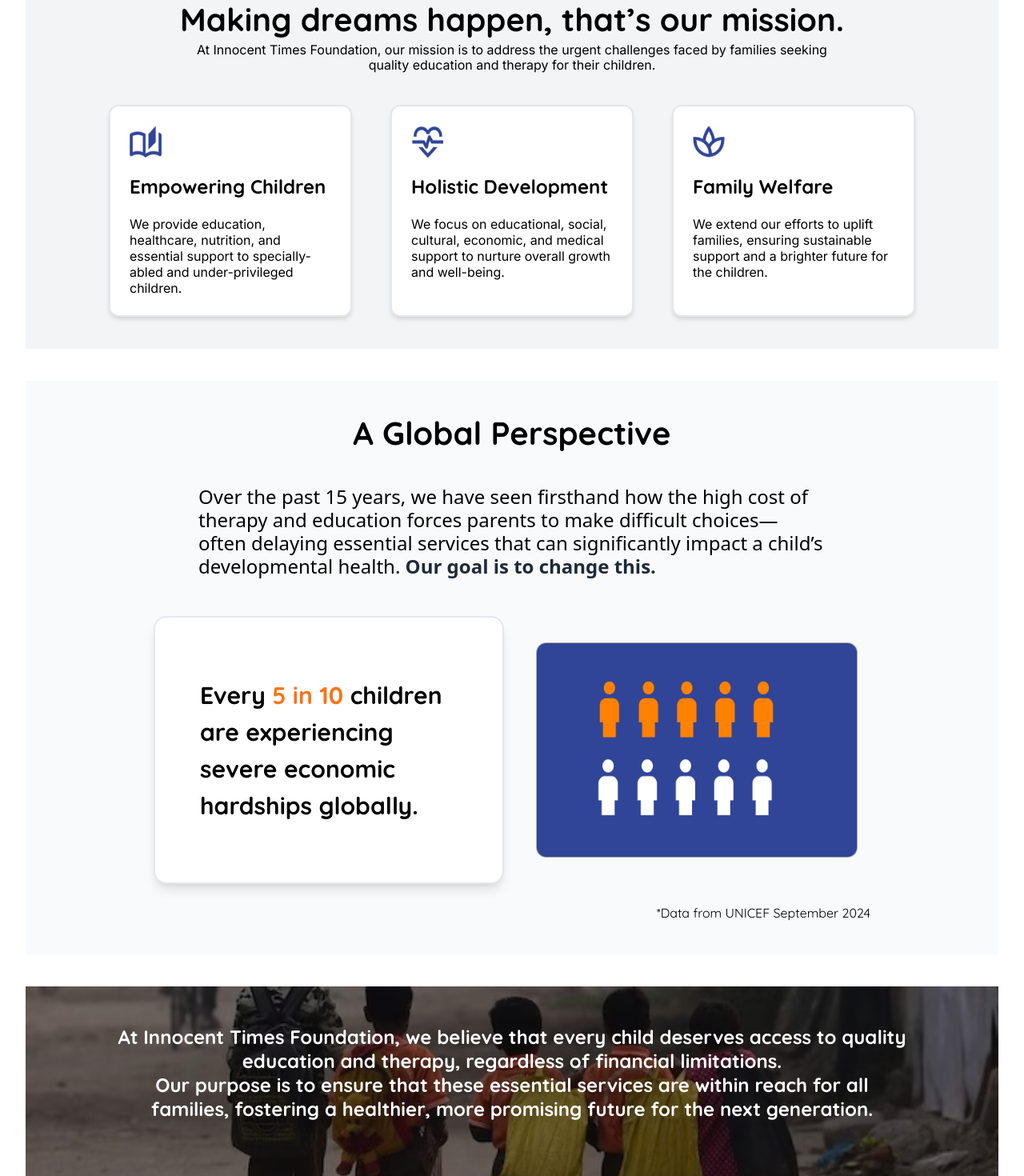
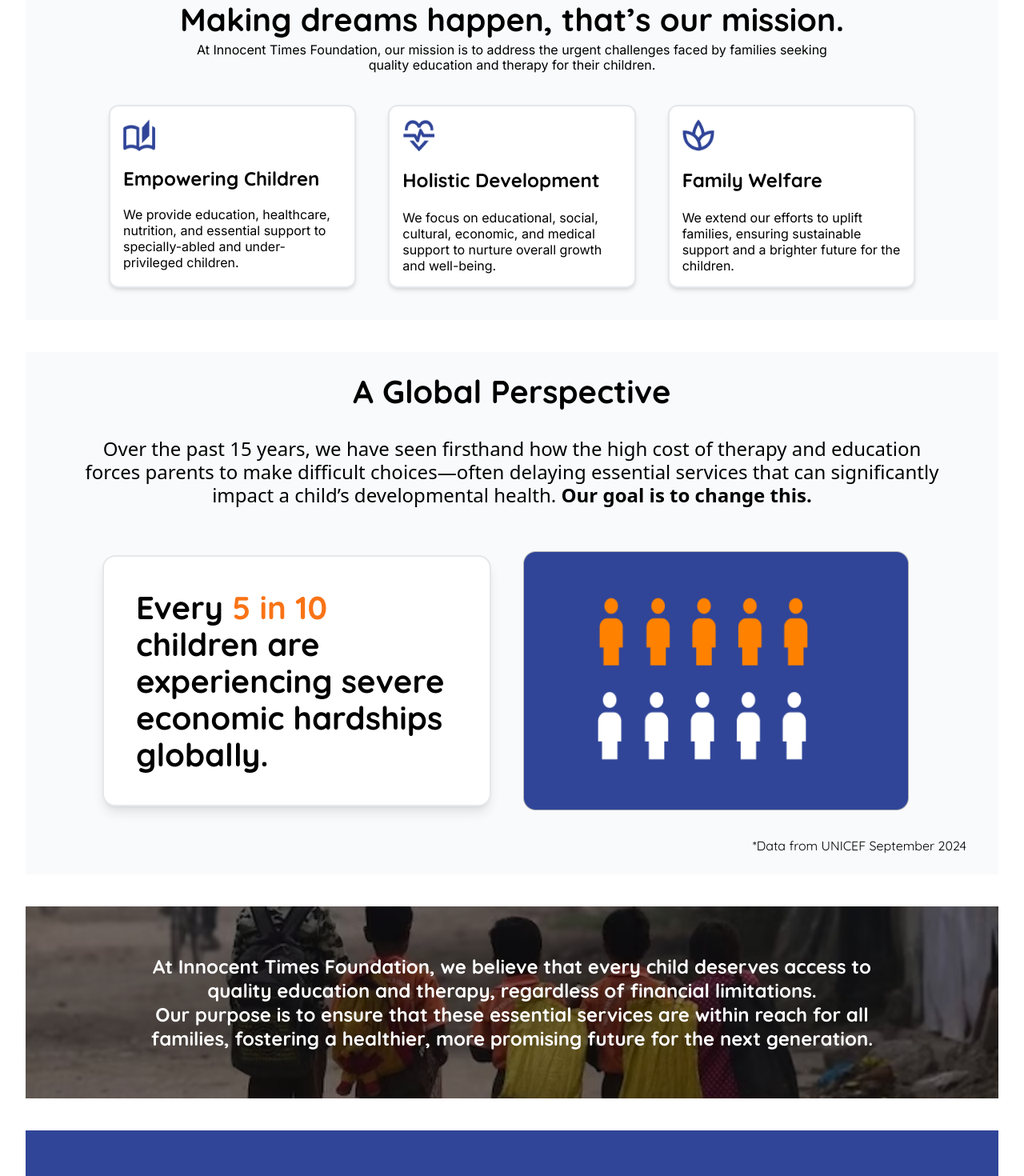
Before and after one commit to HarshadaGirase/ITFFC, a React (Vite) app: page / in a window 1280 px wide. Shown: the part 840-2310 px from the top of the page at 80% size. Built offline with nearby package versions, Linux system fonts and the light colour scheme.

Commit message:
fixed home page styling

```diff
--- a/src/components/Home/ImageSection.jsx
+++ b/src/components/Home/ImageSection.jsx
@@ -2,10 +2,10 @@ import img1 from "../../assets/img1.png";
 
 const MissionSection = () => {
   return (
-    <div className="relative w-full bg-cover bg-center h-[357px] sm:h-[357px] md:h-[303px]  lg:h-[240px]" style={{ backgroundImage: `url(${img1})` }}>
+    <div className="relative  w-full bg-cover bg-center h-[357px] sm:h-[357px] md:h-[303px]  lg:h-[240px] text-center" style={{ backgroundImage: `url(${img1})` }}>
       <div className="absolute inset-0 bg-black bg-opacity-50"></div>
-      <div className="relative flex items-center justify-center  px-4 mt-8 sm:mt-8 text-center">
-        <div className="text-white  p-4 max-w-5xl ">
+      <div className="relative flex items-center justify-center  px-4 mt-8 sm:mt-8 xl:mt-10 text-center">
+        <div className="text-white  p-5 max-w-5xl ">
           <p className=" text-[16px] sm:text-[16px] md:text-[24px] lg:text-[24px] font-quicksand leading-[20px] sm:leading-[20px] md:leading-[30px] lg:leading-[30px] font-semibold">
             At Innocent Times Foundation, we believe that every child deserves access to
             quality education and therapy, regardless of financial limitations.
--- a/src/components/Home/JoinUs.jsx
+++ b/src/components/Home/JoinUs.jsx
@@ -3,7 +3,7 @@ import { Link } from "react-router-dom";
 const JoinUs = () => {
   return (
     <section className="bg-[#FF8100] py-12 px-8 text-center">
-      <h2 className="text-[14px] leading-[30px] sm:text-[14px] sm:leading-[30px] md:text-[40px] md:leading-[50px] lg:text-[40px] lg:leading-[50px] font-bold text-white mb-4 font-quicksand">Join the Movement</h2>
+      <h2 className="text-[24px] leading-[30px] sm:text-[14px] sm:leading-[30px] md:text-[40px] md:leading-[50px] lg:text-[40px] lg:leading-[50px] font-bold text-white mb-4 font-quicksand">Join the Movement</h2>
       <p className="text-white font-inter mb-6 max-w-3xl mx-auto text-[16px] leading-[20px] sm:text-[16px] sm:leading-[20px] md:text-[20px] md:leading-[24px] lg:text-[20px] lg:leading-[24px]">
         Join us in making a difference! We offer various volunteer opportunities, from tutoring and mentoring to assisting with administrative tasks.
       </p>
--- a/src/components/Home/Mission.jsx
+++ b/src/components/Home/Mission.jsx
@@ -4,29 +4,29 @@ import spaicon from "../../assets/spaicon.png";
 import cardiologyicon from "../../assets/cardiologyicon.png";
 const Mission = () => {
   return (
-    <section className="bg-gray-100 py-10 px-6">
+    <section className="bg-gray-50 py-10 px-6">
       <div className="max-w-7xl mx-auto  sm:px-10 lg:px-20 leading-[25px] sm:leading-[25px]  ">
-        <h1 className="text-[20px] text-center sm:text-[20px] md:text-[27px] lg:text-[40px] font-bold mb-4 font-quicksand ">Making dreams happen, that’s our mission.</h1>
+        <h1 className="px-2 text-[20px] text-center sm:text-[20px] md:text-[27px] lg:text-[40px] font-bold mb-4 font-quicksand ">Making dreams happen, that’s our mission.</h1>
         <p className="text-black align-center text-center px-[28px] sm:px-[28px] lg:px-[100px] align-center mb-10 font-inter text-[9px] sm:text-[9px] md:text-[16px] lg:text-[16px] leading-[10px] sm:leading-[10px] lg:leading-[19px]">
           At Innocent Times Foundation, our mission is to address the urgent challenges faced by families
           seeking quality education and therapy for their children.
         </p>
 
-        <div className="grid grid-cols-1 md:grid-cols-3 gap-12">
+        <div className="grid grid-cols-1 md:grid-cols-3 gap-10 px-6 md:px-0 lg:px-0">
           {/* Card 1 */}
-          <div className="bg-white rounded-xl shadow-md p-6 border-2  max-w-xs hover:bg-gray-200 transition-colors duration-300">
+          <div className="bg-white rounded-xl shadow-md p-4 border-2  max-w-xs hover:bg-gray-200 transition-colors duration-300">
             <div className=" mb-6">
             <img src={bookicon} alt="" className='h-[28px] w-[28px] sm:h-[28px] md:h-[28px] lg:h-[40px] sm:w-[28px] md:w-[40px] lg:w-[40px]' />
             </div>
 
-            <h2 className="text-[17px] sm:text-[17px] sm:text-[24px] md:text-[24px] lg:text-[24px] font-semibold mb-2 font-quicksand mb-6">Empowering Children</h2>
-            <p className="text-black  font-inter text-[12px] sm:text-[12pxpx] md:text-[16px] lg:text-[16px] leading-[14px]  sm:leading-[14px] md:leading-[20px] lg:leading-[20px]">
+            <h2 className="text-[17px] leading-[21px] md:leading-[30px] lg:leading-[21px] sm:text-[17px] sm:text-[24px] md:text-[24px] lg:text-[24px] font-semibold mb-2 font-quicksand mb-6">Empowering Children</h2>
+            <p className="text-black  font-inter text-[12px] sm:text-[12pxpx] md:text-[16px] lg:text-[16px] leading-[13px]  sm:leading-[13px] md:leading-[20px] lg:leading-[20px]">
               We provide education, healthcare, nutrition, and essential support to specially-abled and
               under-privileged children.
             </p>
           </div>
           {/* Card 2 */}
-          <div className="bg-white rounded-xl shadow-md p-6 border-2 max-w-xs hover:bg-gray-200 transition-colors duration-300">
+          <div className="bg-white rounded-xl shadow-md p-4 border-2 max-w-xs hover:bg-gray-200 transition-colors duration-300">
             <div className=" mb-6 ">
               <img src={cardiologyicon} alt="" className='h-[28px] w-[28px] sm:h-[28px] md:h-[28px] lg:h-[40px] sm:w-[28px] md:w-[40px] lg:w-[40px]'/>
             </div>
@@ -38,7 +38,7 @@ const Mission = () => {
             </p>
           </div>
           {/* Card 3 */}
-          <div className="bg-white rounded-xl shadow-md p-6 border-2  max-w-xs hover:bg-gray-200 transition-colors duration-300 ">
+          <div className="bg-white rounded-xl shadow-md p-4  border-2  max-w-xs hover:bg-gray-200 transition-colors duration-300 ">
             <div className=" mb-6">
             <img src={spaicon} alt="" className='h-[28px] w-[28px] sm:h-[28px] md:h-[28px] lg:h-[40px] sm:w-[28px] md:w-[40px] lg:w-[40px]' />
             </div>
--- a/src/components/Home/PerspectiveSection.jsx
+++ b/src/components/Home/PerspectiveSection.jsx
@@ -2,38 +2,38 @@ import boyImg from "../../assets/boyImg.png"; // Update the path to the correct
 
 const PerspectiveSection = () => {
   return (
-    <div className="flex flex-col bg-gray-50 p-6 sm:p-10 lg:px-40  gap-6">
+    <div className="flex flex-col bg-gray-50 p-6 px-10  xl:px-10 2xl:px-40  gap-4">
       <div>
         <h2 className="text-center text-[21px] sm:text-[24px] md:text-[32px] lg:text-[40px] font-bold mb-4 font-quicksand leading-[26px] sm:leading-[30px] md:leading-[40px] lg:leading-[50px]">
           A Global Perspective
         </h2>
       </div>
       <div>
-        <p className="px-14 0text-center text-black text-[12px] sm:text-[14px] md:text-[18px] lg:text-[24px] mb-6 leading-[16px] sm:leading-[20px] md:leading-[26px] lg:leading-[29px]">
+        <p className="px-8 text-center text-black text-[9px] sm:text-[9px] md:text-[18px] lg:text-[24px] mb-6 leading-[10px] sm:leading-[20px] md:leading-[26px] lg:leading-[29px]">
           Over the past 15 years, we have seen firsthand how the high cost of
           therapy and education forces parents to make difficult choices—often
           delaying essential services that can significantly impact a child’s
           developmental health.{" "}
-          <span className="font-bold text-gray-800">
+          <span className="lg:font-bold text-black ">
             Our goal is to change this.
           </span>
         </p>
       </div>
 
-      <div className="flex flex-col md:flex-row items-center justify-center gap-6 w-full">
+      <div className="flex flex-col md:flex-row items-center justify-center gap-6 w-full max-w-5xl  mx-auto">
         {/* Left Box */}
-        <div className="bg-white shadow-lg rounded-2xl border-2 flex-1 flex items-center justify-center lg:p-4 min-h-[151px] sm:min-h-[250px] md:min-h-[200px] lg:min-h-[335px] ">
-          <p className="text-black text-[14px] sm:text-[18px] md:text-[24px] lg:text-[30px] font-quicksand leading-[18px] sm:leading-[24px] md:leading-[32px] lg:leading-[46px] text-left font-semibold p-10">
+        <div className="bg-white shadow-lg rounded-2xl border-2 flex-1 flex items-center justify-center  ">
+          <p className="text-black text-[14px] sm:text-[18px] md:text-[36px] lg:text-[40px] font-quicksand leading-[18px] sm:leading-[24px] md:leading-[32px] lg:leading-[46px] text-left font-semibold p-10 lg:p-10">
             Every <span className="text-orange-500 font-bold">5 in 10</span>{" "}
             children are experiencing severe economic hardships globally.
           </p>
         </div>
         {/* Right Box */}
-        <div className=" rounded-lg flex-1 flex items-center justify-center p-4 min-h-[151px] sm:min-h-[250px] md:min-h-[330px]">
+        <div className=" rounded-lg flex-1 flex items-center justify-center lg:p-4 ">
           <img
             src={boyImg}
             alt="Global Hardship Graphic"
-            className="rounded-lg object-contain max-h-full max-w-full"
+            className="rounded-lg object-contain h-full w-full"
           />
         </div>
       </div>
--- a/src/components/common/Footer.jsx
+++ b/src/components/common/Footer.jsx
@@ -49,7 +49,7 @@ const Footer = () => {
 
             </div>
          </div> */}<Link to="/">
-            <div className=" ml-24 sm:ml-24 md:ml-0 lg:ml-0  rounded-2xl flex justify-center items-center bg-white h-[47px] w-[126px] sm:h-[47px] sm:w-[126px] md:h-[119px] md:w-[320px] lg:h-[115px] lg:w-[309.75px]">
+            <div className=" ml-28 sm:ml-28 md:ml-0 lg:ml-0  rounded-2xl flex justify-center items-center bg-white h-[47px] w-[126px] sm:h-[47px] sm:w-[126px] md:h-[119px] md:w-[320px] lg:h-[115px] lg:w-[309.75px]">
         <img
           src={logo1} // Replace with the correct image path
           alt="ITFFC Logo"
--- a/tailwind.config.js
+++ b/tailwind.config.js
@@ -8,7 +8,7 @@ export default {
   theme: {
     extend: {
       screens: {
-        xs: { max: '374px' }, // Custom breakpoint for screens below 375px
+        xs: { max: '378px' }, // Custom breakpoint for screens below 375px
         // 'sm': '374px',    // Small devices (phones)
         // 'md': '768px',    // Default medium size
         // 'lg': '1024px',   // Default large size
```
Also changed, not shown: src/components/Home/OurProgram.jsx (+10 -10 lines), src/components/Home/StatsCard.jsx (+4 -4 lines), src/components/common/Header.jsx (+9 -5 lines).
